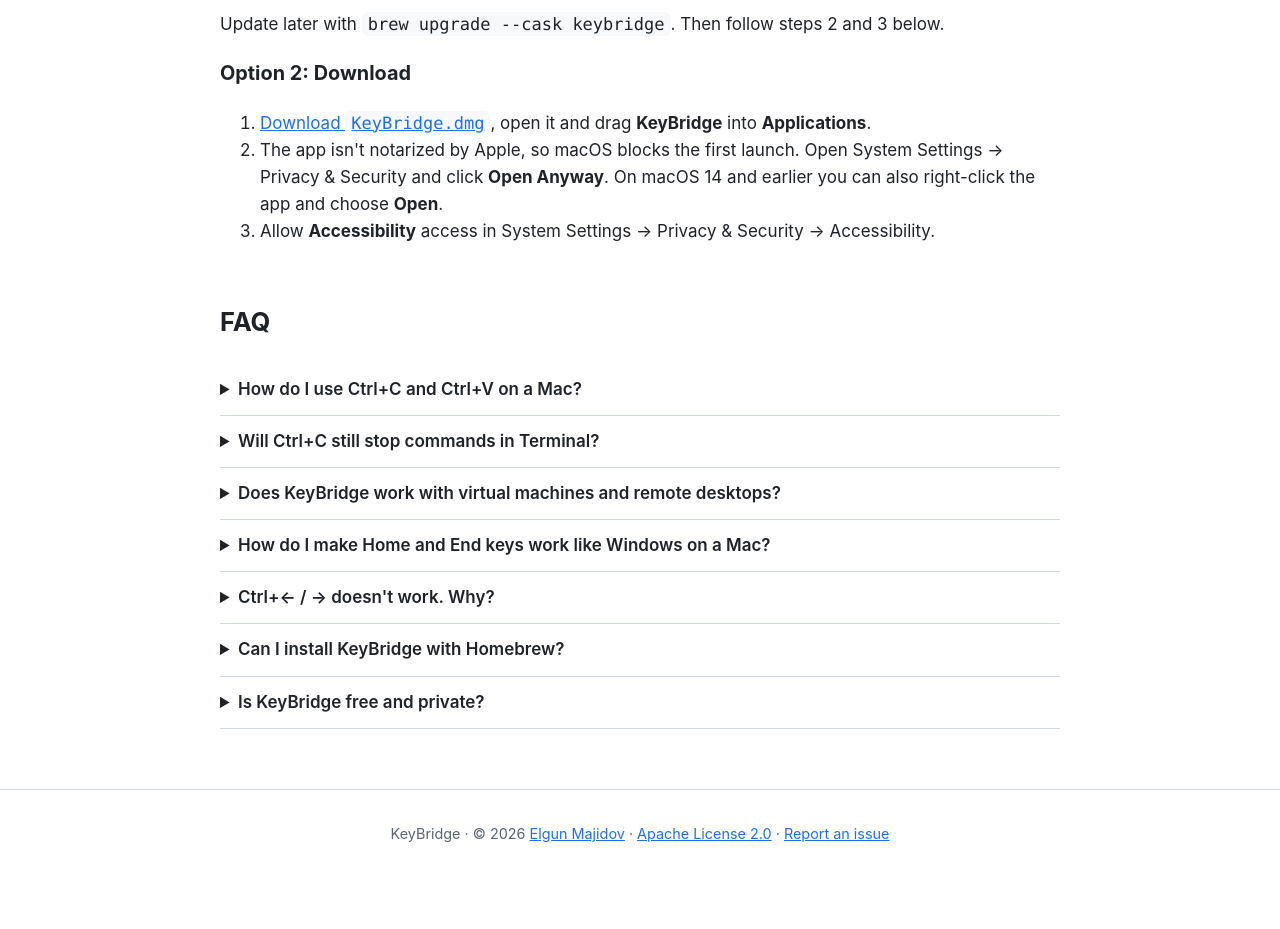
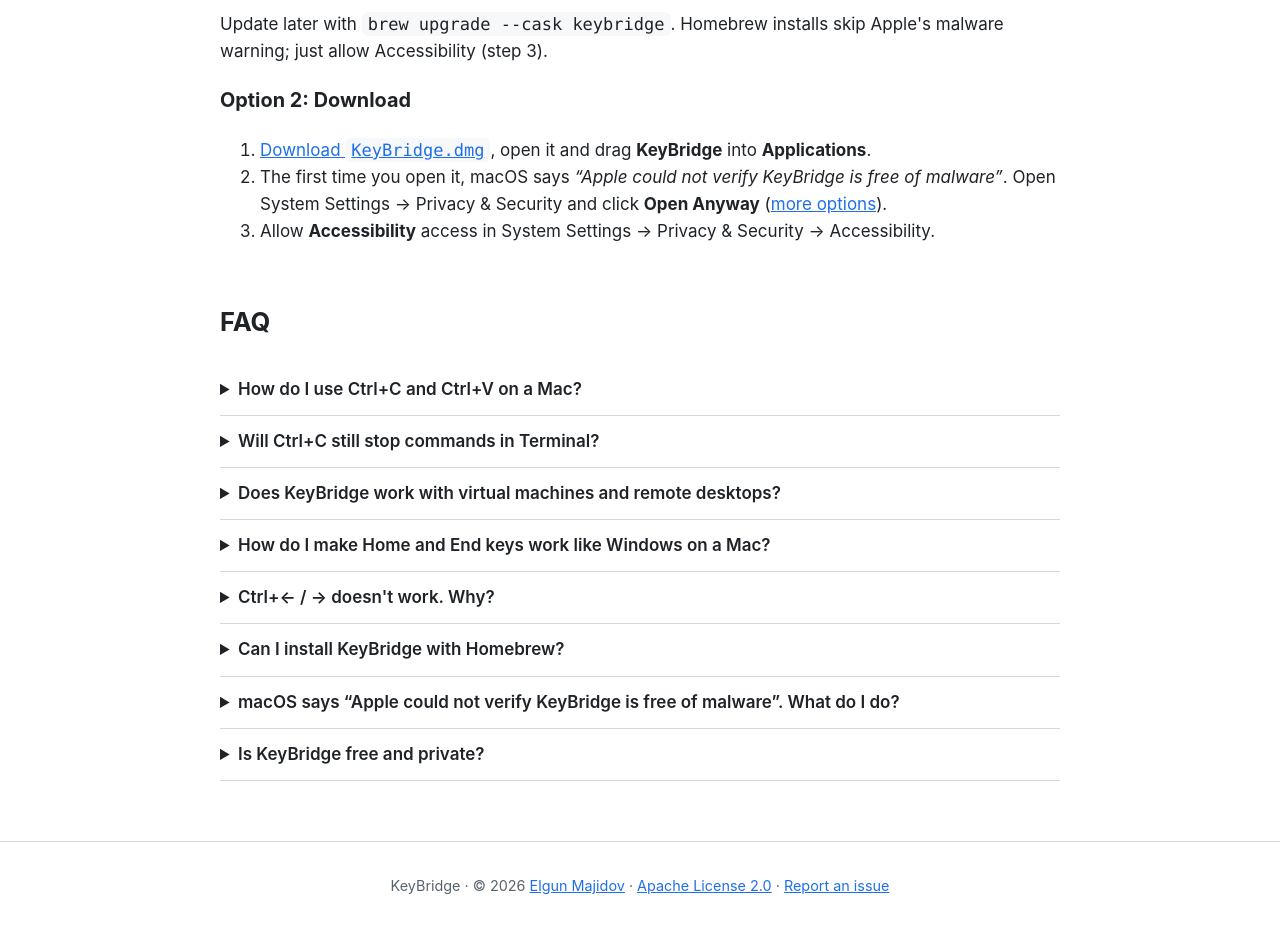
Before and after one commit to emajidov/keybridge, a plain HTML site: page docs/index.html in a window 1280 px wide. Shown: the part 2020-2949 px from the top of the page. Before the commit the page ends 2897 px from the top, so only its background shows below. Drawn offline with Linux system fonts and the light colour scheme.

Commit message:
Document "Apple could not verify KeyBridge is free of malware" fix
- README Troubleshooting: Gatekeeper warning (Homebrew, Open Anyway, xattr) and Accessibility issues
- Website FAQ entry and structured data for the warning
- Point the bug report template to the troubleshooting section

```diff
--- a/docs/index.html
+++ b/docs/index.html
@@ -5,7 +5,7 @@
 <meta name="viewport" content="width=device-width, initial-scale=1">
 <title>KeyBridge — Use Windows &amp; Linux Ctrl Shortcuts on Mac (Free, Open Source)</title>
 <meta name="description" content="KeyBridge is a free, open-source macOS menu bar app that lets you use Windows and Linux keyboard shortcuts on a Mac. Ctrl+C, Ctrl+V, Ctrl+Z, Home/End and Ctrl+arrow keys just work.">
-<meta name="keywords" content="keybridge homebrew, brew install keybridge, windows shortcuts on mac, ctrl c ctrl v mac, use ctrl instead of cmd mac, remap ctrl to command, mac keyboard remapper, home end keys mac, linux shortcuts mac, keybridge">
+<meta name="keywords" content="apple could not verify keybridge is free of malware, keybridge homebrew, brew install keybridge, windows shortcuts on mac, ctrl c ctrl v mac, use ctrl instead of cmd mac, remap ctrl to command, mac keyboard remapper, home end keys mac, linux shortcuts mac, keybridge">
 <meta name="author" content="Elgun Majidov">
 <meta name="robots" content="index, follow">
 <link rel="canonical" href="https://emajidov.github.io/keybridge/">
@@ -58,6 +58,8 @@
       "acceptedAnswer": { "@type": "Answer", "text": "KeyBridge maps Home and End to the start and end of the line, and Ctrl+Home / Ctrl+End to the start and end of the document. Hold Shift to select text." } },
     { "@type": "Question", "name": "Can I install KeyBridge with Homebrew?",
       "acceptedAnswer": { "@type": "Answer", "text": "Yes. Run brew install --cask emajidov/tap/keybridge in Terminal. Update it with brew upgrade --cask keybridge." } },
+    { "@type": "Question", "name": "macOS says “Apple could not verify KeyBridge is free of malware”. What do I do?",
+      "acceptedAnswer": { "@type": "Answer", "text": "KeyBridge is free and open source and isn't notarized by Apple, so macOS shows this warning for the downloaded app. Install with Homebrew (brew install --cask emajidov/tap/keybridge) to avoid it, or open System Settings → Privacy & Security and click Open Anyway, or run xattr -dr com.apple.quarantine /Applications/KeyBridge.app in Terminal. You only need to do this once." } },
     { "@type": "Question", "name": "Is KeyBridge free and private?",
       "acceptedAnswer": { "@type": "Answer", "text": "Yes. KeyBridge is free and open source under the Apache 2.0 license. It works offline, collects no data and makes no network connections." } }
   ]
@@ -143,11 +145,11 @@
     <h3>Option 1: Homebrew (recommended)</h3>
     <p>If you have <a href="https://brew.sh">Homebrew</a>, run this in Terminal:</p>
     <pre><code>brew install --cask emajidov/tap/keybridge</code></pre>
-    <p>Update later with <code>brew upgrade --cask keybridge</code>. Then follow steps 2 and 3 below.</p>
+    <p>Update later with <code>brew upgrade --cask keybridge</code>. Homebrew installs skip Apple's malware warning; just allow Accessibility (step 3).</p>
     <h3>Option 2: Download</h3>
     <ol>
       <li><a href="https://github.com/emajidov/keybridge/releases/latest/download/KeyBridge.dmg">Download <code>KeyBridge.dmg</code></a>, open it and drag <strong>KeyBridge</strong> into <strong>Applications</strong>.</li>
-      <li>The app isn't notarized by Apple, so macOS blocks the first launch. Open System Settings → Privacy &amp; Security and click <strong>Open Anyway</strong>. On macOS 14 and earlier you can also right-click the app and choose <strong>Open</strong>.</li>
+      <li>The first time you open it, macOS says <em>“Apple could not verify KeyBridge is free of malware”</em>. Open System Settings → Privacy &amp; Security and click <strong>Open Anyway</strong> (<a href="#malware-warning">more options</a>).</li>
       <li>Allow <strong>Accessibility</strong> access in System Settings → Privacy &amp; Security → Accessibility.</li>
     </ol>
   </section>
@@ -160,6 +162,7 @@
     <details><summary>How do I make Home and End keys work like Windows on a Mac?</summary><p>KeyBridge maps Home and End to the start and end of the line, and Ctrl+Home / Ctrl+End to the start and end of the document. Hold Shift to select text.</p></details>
     <details><summary>Ctrl+← / → doesn't work. Why?</summary><p>macOS uses these keys to switch Spaces. Turn them off in System Settings → Keyboard → Keyboard Shortcuts → Mission Control.</p></details>
     <details><summary>Can I install KeyBridge with Homebrew?</summary><p>Yes. Run <code>brew install --cask emajidov/tap/keybridge</code> in Terminal. Update it with <code>brew upgrade --cask keybridge</code>.</p></details>
+    <details id="malware-warning"><summary>macOS says “Apple could not verify KeyBridge is free of malware”. What do I do?</summary><p>KeyBridge is free and open source and isn't notarized by Apple (that requires a paid developer account), so macOS shows this warning for the downloaded app. Pick one fix:</p><ul><li>Install with Homebrew: <code>brew install --cask emajidov/tap/keybridge</code>. The warning won't appear.</li><li>Open <strong>System Settings → Privacy &amp; Security</strong>, scroll down and click <strong>Open Anyway</strong>.</li><li>In Terminal, run <code>xattr -dr com.apple.quarantine /Applications/KeyBridge.app</code>, then open the app again.</li></ul><p>You only need to do this once per install.</p></details>
     <details><summary>Is KeyBridge free and private?</summary><p>Yes. KeyBridge is free and open source under the Apache 2.0 license. It works offline, collects no data and makes no network connections.</p></details>
   </section>
 </main>
```
Also changed, not shown: 3 other files.
